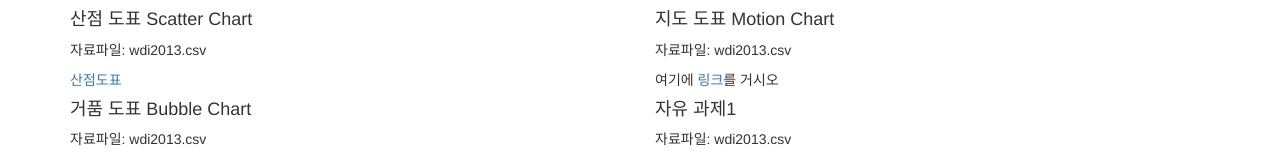
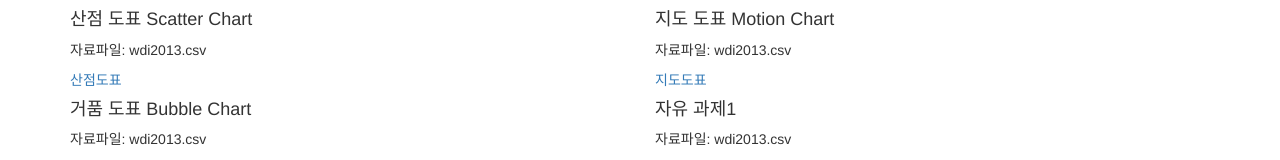
Before and after one commit to kmj7820/kmj7820.github.io, a plain HTML site: page boot.html in a window 1280 px wide. Shown: the part 335-495 px from the top of the page. Drawn offline with nearby package versions, Linux system fonts and the light colour scheme; a script that the page names is missing.

Commit message:
Update boot.html

```diff
--- a/boot.html
+++ b/boot.html
@@ -66,7 +66,7 @@
         <div class="col-lg-6">
           <h4>지도 도표 Motion Chart</h4>
           <p>자료파일: wdi2013.csv</p>
-          <p>여기에 <a href="이 자리에 URL">링크</a>를 거시오</p>
+          <p><a href="kmj7820.github.io/guidencechart">지도도표</a></p>
 
           <h4>자유 과제1</h4>
           <p>자료파일: wdi2013.csv</p>
```
